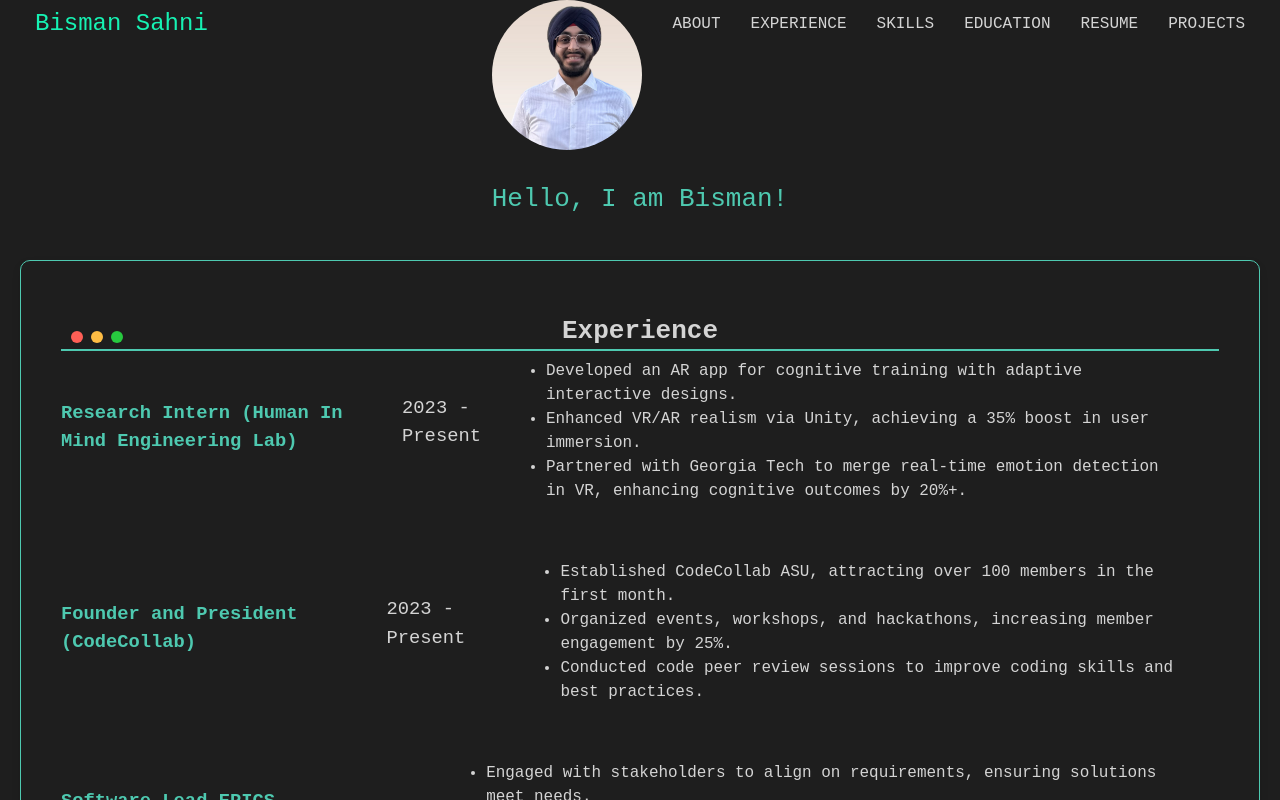
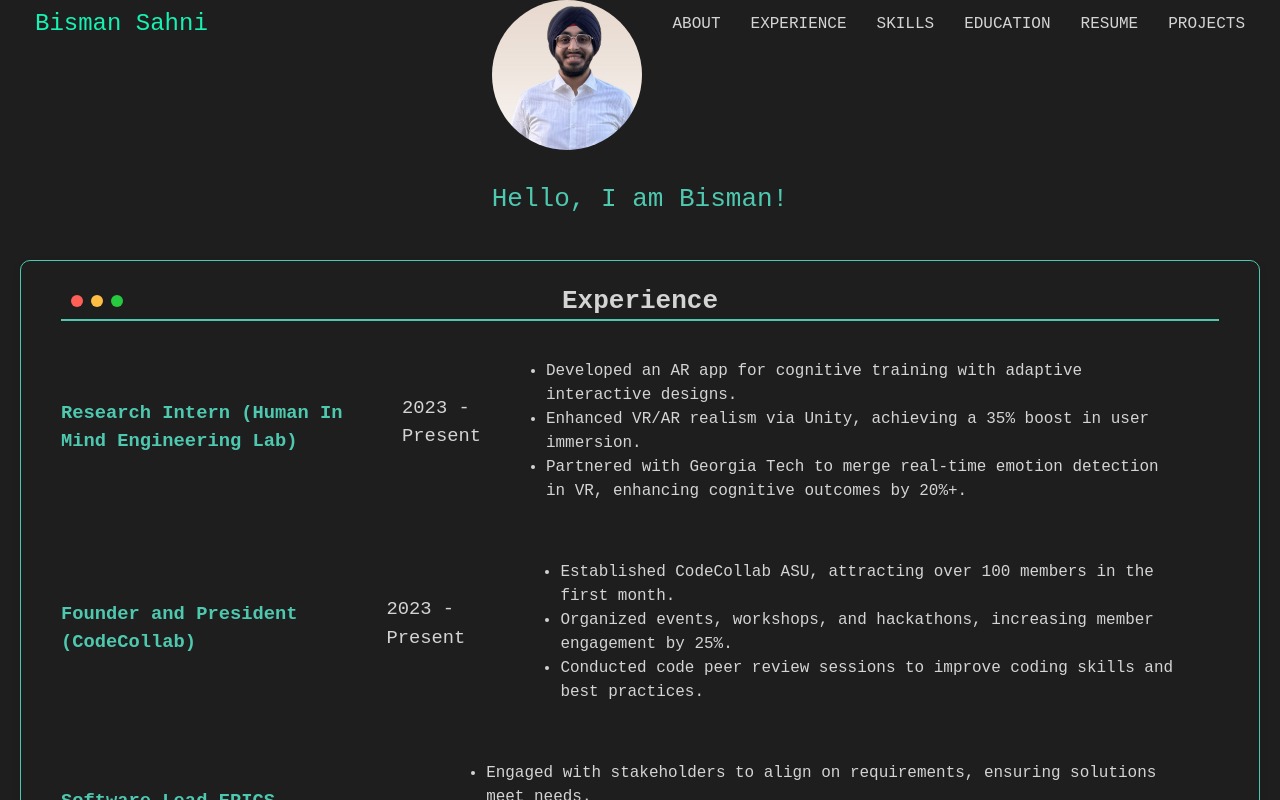
Before and after one commit to bismansahni/My-portfolio, a React (Create React App) app: page / in a window 1280 px wide. Shown: the top 800 px of the page. Built offline with nearby package versions, Linux system fonts and the light colour scheme.

Commit message:
fixed the line

```diff
--- a/src/styles/Experience.css
+++ b/src/styles/Experience.css
@@ -13,6 +13,7 @@
     justify-content: start;
     padding: 10px 20px; /* Add padding on the sides if needed */
     background-color: var(--background-color);
+    top:-30px;
   }
   /* Center the title within the header */
   .terminal-title {
@@ -34,6 +35,10 @@
     display: flex;
     gap: 8px;
     margin-right: 16px; /* Space between buttons and title */
+    position: absolute;
+  top: 50%;
+  left: 10px; /* Adjust this value to place the buttons to the left */
+  transform: translateY(-50%);
   }
 
   /* Ensure list items have enough space and are not cut off */
```
